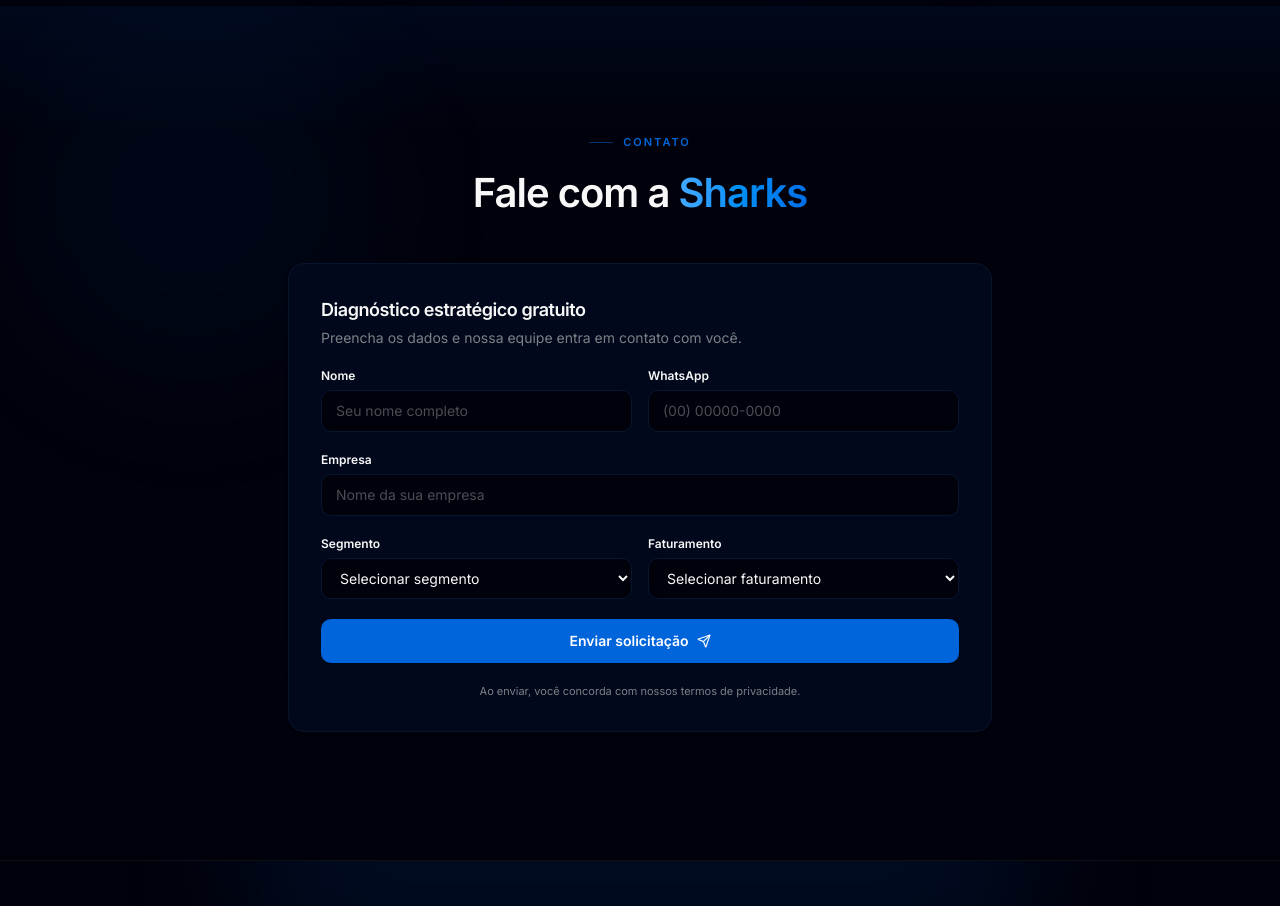
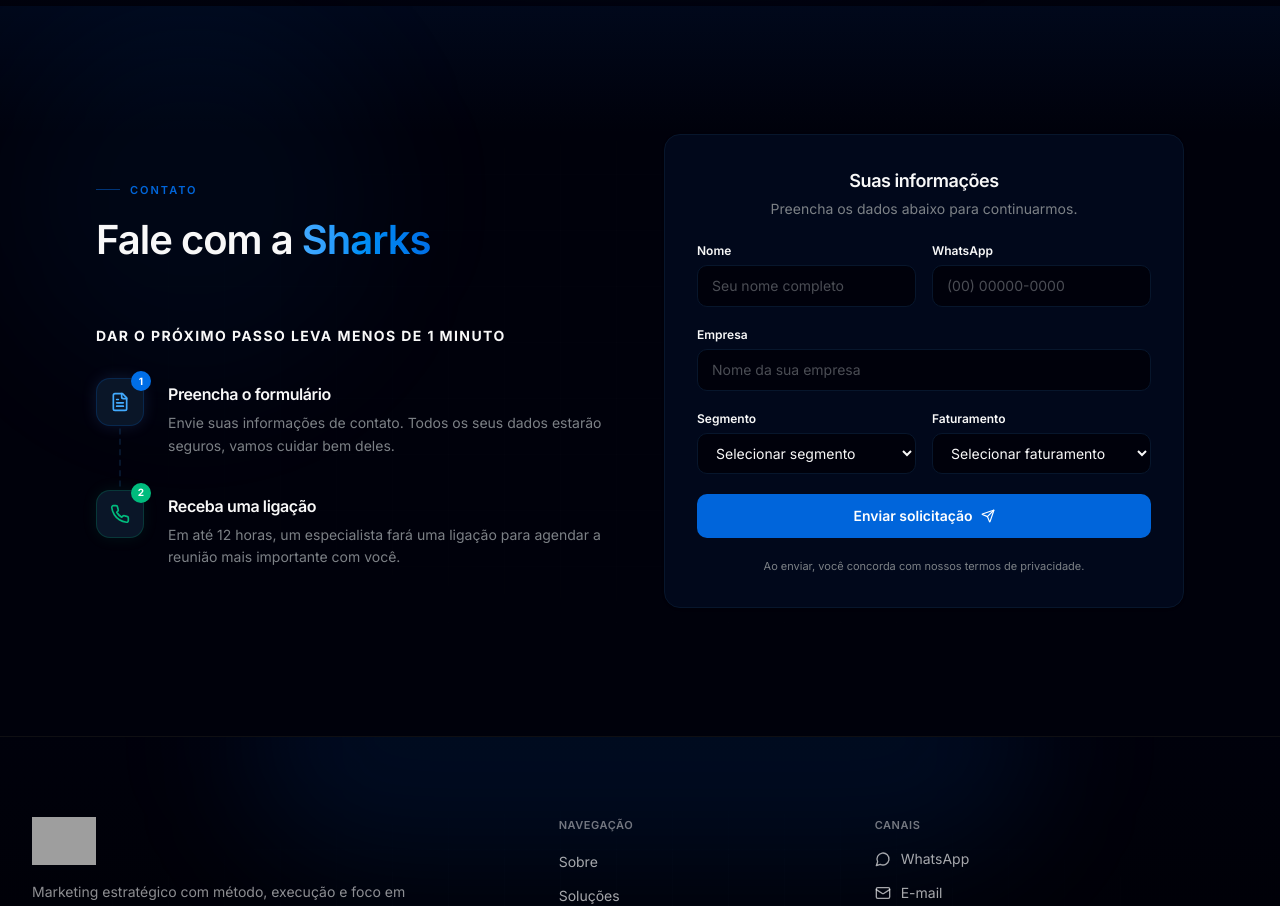
Before and after one commit to rdjunior4/Institucional_Sharks_Company, a Next.js app: page / in a window 1280 px wide. Shown: the part 4740-5646 px from the top of the page. Built offline with nearby package versions, Linux system fonts and the light colour scheme; grey boxes are pictures that could not be loaded.

Commit message:
feat: refine contact section layout and about section mobile styling

```diff
--- a/components/sharks/about-section.tsx
+++ b/components/sharks/about-section.tsx
@@ -69,13 +69,13 @@ export function AboutSection() {
               initial={{ opacity: 0, x: 20 }}
               animate={isInView ? { opacity: 1, x: 0 } : {}}
               transition={{ duration: 0.7, delay: 0.2 }}
-              className="relative w-full max-w-[680px] -mb-24 lg:-mb-32"
+              className="relative w-[115%] -ml-[7.5%] sm:w-full sm:ml-0 max-w-[680px] -mb-24 lg:-mb-32 mt-6 lg:mt-0"
             >
-              {/* Blue neon glow behind characters */}
+              {/* Blue neon glow behind characters - Ajustado para mobile */}
               <div className="absolute inset-0 flex items-center justify-center pointer-events-none">
-                <div className="w-[80%] h-[65%] rounded-full bg-sharks-blue/35 blur-[90px]" />
+                <div className="w-[90%] h-[75%] lg:w-[80%] lg:h-[65%] rounded-full bg-sharks-blue/60 lg:bg-sharks-blue/35 blur-[50px] lg:blur-[90px]" />
               </div>
-              <div className="absolute inset-x-0 top-1/4 h-[55%] rounded-full bg-sharks-blue-light/20 blur-[110px] pointer-events-none" />
+              <div className="absolute inset-x-0 top-1/4 h-[65%] lg:h-[55%] rounded-full bg-sharks-blue-light/40 lg:bg-sharks-blue-light/20 blur-[60px] lg:blur-[110px] pointer-events-none" />
 
               {/* Image with bottom fade via CSS mask */}
               <div className="relative">
--- a/components/sharks/contact-section.tsx
+++ b/components/sharks/contact-section.tsx
@@ -2,24 +2,28 @@
 
 import { motion, useInView } from "framer-motion"
 import { useRef, useState } from "react"
-import { MessageCircle, Send, CheckCircle, Mail, MapPin } from "lucide-react"
+import { MessageCircle, Send, CheckCircle, Mail, MapPin, FileText, Phone } from "lucide-react"
 
 const segmentos = [
   "Selecionar segmento",
-  "Tecnologia",
-  "Serviços",
-  "Varejo",
-  "Indústria",
-  "Saúde",
+  "Bares e Restaurantes",
+  "Distribuidora de Alimentos e Bebidas",
   "Educação",
   "Imobiliário",
-  "Alimentação",
+  "Indústria de Alimentos e Bebidas",
+  "Indústria (Outros)",
+  "Saúde",
+  "Serviços",
+  "Supermercado e Varejo Alimentar",
+  "Tecnologia",
+  "Varejo (Outros)",
   "Outro",
 ]
 
 const faturamentos = [
   "Selecionar faturamento",
-  "Até R$ 100 mil/mês",
+  "Até R$ 50 mil/mês",
+  "R$ 50 mil — R$ 100 mil/mês",
   "R$ 100 mil — R$ 500 mil/mês",
   "R$ 500 mil — R$ 1 milhão/mês",
   "R$ 1 milhão — R$ 5 milhões/mês",
@@ -74,9 +78,10 @@ export function ContactSection() {
       <div className="absolute inset-0 bg-grid bg-grid-fade opacity-20" />
       <div className="absolute left-0 top-0 h-96 w-96 rounded-full bg-sharks-blue/5 blur-3xl" />
 
-      <div className="relative mx-auto max-w-3xl px-4 text-center sm:px-6 lg:px-8">
-        {/* Header Info */}
-        <div className="mb-12 flex flex-col items-center">
+      <div className="relative mx-auto max-w-6xl px-4 sm:px-6 lg:px-8">
+        <div className="grid gap-16 lg:grid-cols-2 lg:gap-12 items-center">
+          {/* Left Side: Header & Steps */}
+          <div className="text-left">
             <motion.span
               initial={{ opacity: 0, y: 12 }}
               animate={isInView ? { opacity: 1, y: 0 } : {}}
@@ -94,14 +99,58 @@ export function ContactSection() {
             >
               Fale com a <span className="sharks-gradient-text">Sharks</span>
             </motion.h2>
-        </div>
 
-        {/* Centered Form */}
             <motion.div
               initial={{ opacity: 0, y: 16 }}
               animate={isInView ? { opacity: 1, y: 0 } : {}}
               transition={{ duration: 0.7, delay: 0.2 }}
-          className="w-full text-left"
+              className="mt-12 lg:mt-16"
+            >
+              <h3 className="mb-8 text-sm font-bold uppercase tracking-widest text-foreground">
+                Dar o próximo passo leva menos de 1 minuto
+              </h3>
+
+              <div className="relative space-y-8">
+                {/* Linha vertical conectando as etapas */}
+                <div className="absolute bottom-[40px] left-[23px] top-[40px] w-px border-l-2 border-dashed border-border" />
+
+                {/* Step 1 */}
+                <div className="relative flex gap-6">
+                  <div className="relative z-10 flex h-12 w-12 shrink-0 items-center justify-center rounded-xl border border-sharks-blue/20 bg-[#0a1628] text-sharks-blue-light shadow-[0_0_15px_rgba(91,156,246,0.15)]">
+                    <FileText className="h-5 w-5" />
+                    <span className="absolute -right-2 -top-2 flex h-5 w-5 items-center justify-center rounded-full bg-sharks-blue text-[10px] font-bold text-white">1</span>
+                  </div>
+                  <div className="pt-1">
+                    <h4 className="mb-1.5 text-base font-semibold text-foreground">Preencha o formulário</h4>
+                    <p className="text-sm leading-relaxed text-muted-foreground">
+                      Envie suas informações de contato. Todos os seus dados estarão seguros, vamos cuidar bem deles.
+                    </p>
+                  </div>
+                </div>
+
+                {/* Step 2 */}
+                <div className="relative flex gap-6">
+                  <div className="relative z-10 flex h-12 w-12 shrink-0 items-center justify-center rounded-xl border border-emerald-500/20 bg-[#0a1628] text-emerald-500 shadow-[0_0_15px_rgba(16,185,129,0.1)]">
+                    <Phone className="h-5 w-5" />
+                    <span className="absolute -right-2 -top-2 flex h-5 w-5 items-center justify-center rounded-full bg-emerald-500 text-[10px] font-bold text-white">2</span>
+                  </div>
+                  <div className="pt-1">
+                    <h4 className="mb-1.5 text-base font-semibold text-foreground">Receba uma ligação</h4>
+                    <p className="text-sm leading-relaxed text-muted-foreground">
+                      Em até 12 horas, um especialista fará uma ligação para agendar a reunião mais importante com você.
+                    </p>
+                  </div>
+                </div>
+              </div>
+            </motion.div>
+          </div>
+
+          {/* Right Side: Form */}
+          <motion.div
+            initial={{ opacity: 0, y: 16 }}
+            animate={isInView ? { opacity: 1, y: 0 } : {}}
+            transition={{ duration: 0.7, delay: 0.3 }}
+            className="w-full lg:max-w-[520px] lg:ml-auto"
           >
             <div className="rounded-2xl border border-border bg-card p-6 shadow-sm sm:p-8">
               {isSubmitted ? (
@@ -122,12 +171,12 @@ export function ContactSection() {
                 </motion.div>
               ) : (
                 <form onSubmit={handleSubmit} className="space-y-5">
-                  <div>
+                  <div className="mb-6 text-center">
                     <h3 className="text-lg font-semibold tracking-tight text-foreground">
-                      Diagnóstico estratégico gratuito
+                      Suas informações
                     </h3>
                     <p className="mt-1 text-sm text-muted-foreground">
-                      Preencha os dados e nossa equipe entra em contato com você.
+                      Preencha os dados abaixo para continuarmos.
                     </p>
                   </div>
 
@@ -266,6 +315,7 @@ export function ContactSection() {
             </div>
           </motion.div>
         </div>
+      </div>
     </section>
   )
 }
```
Lines whose indentation alone changed are shown as unchanged.
